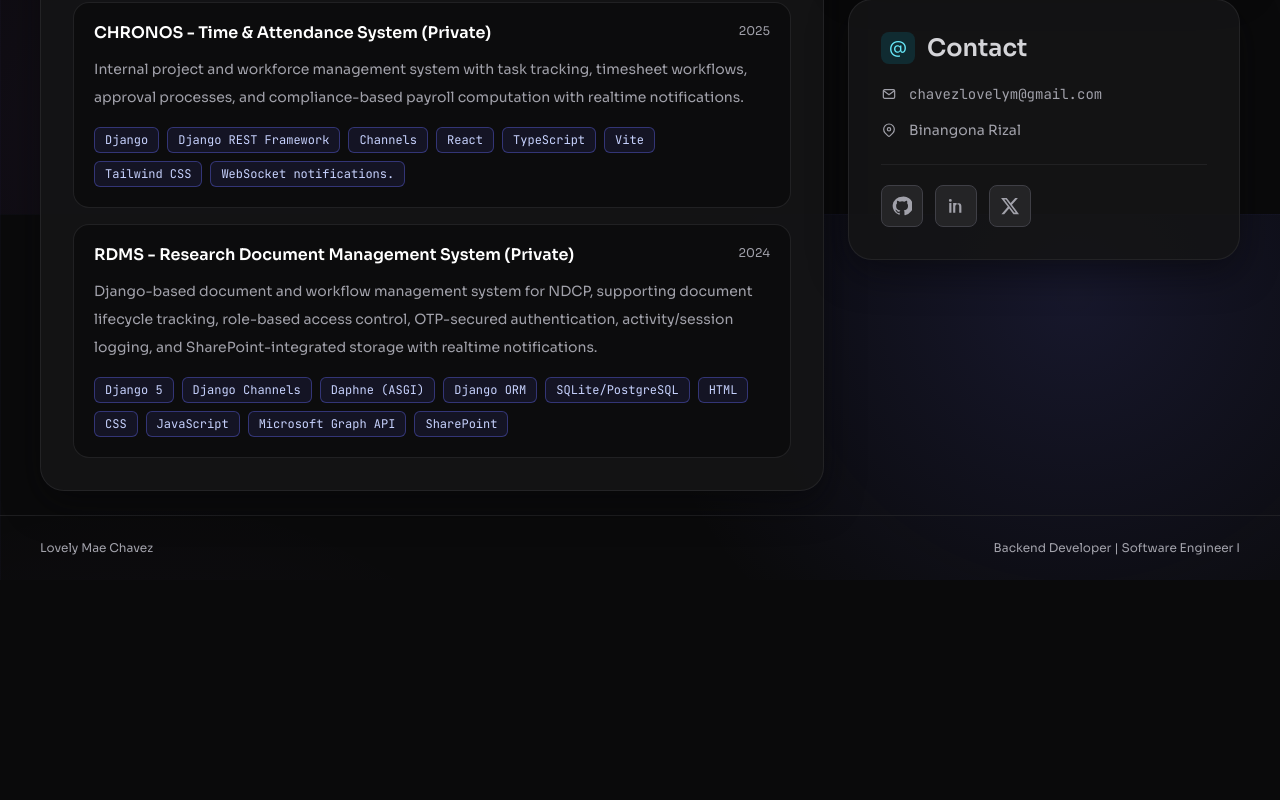
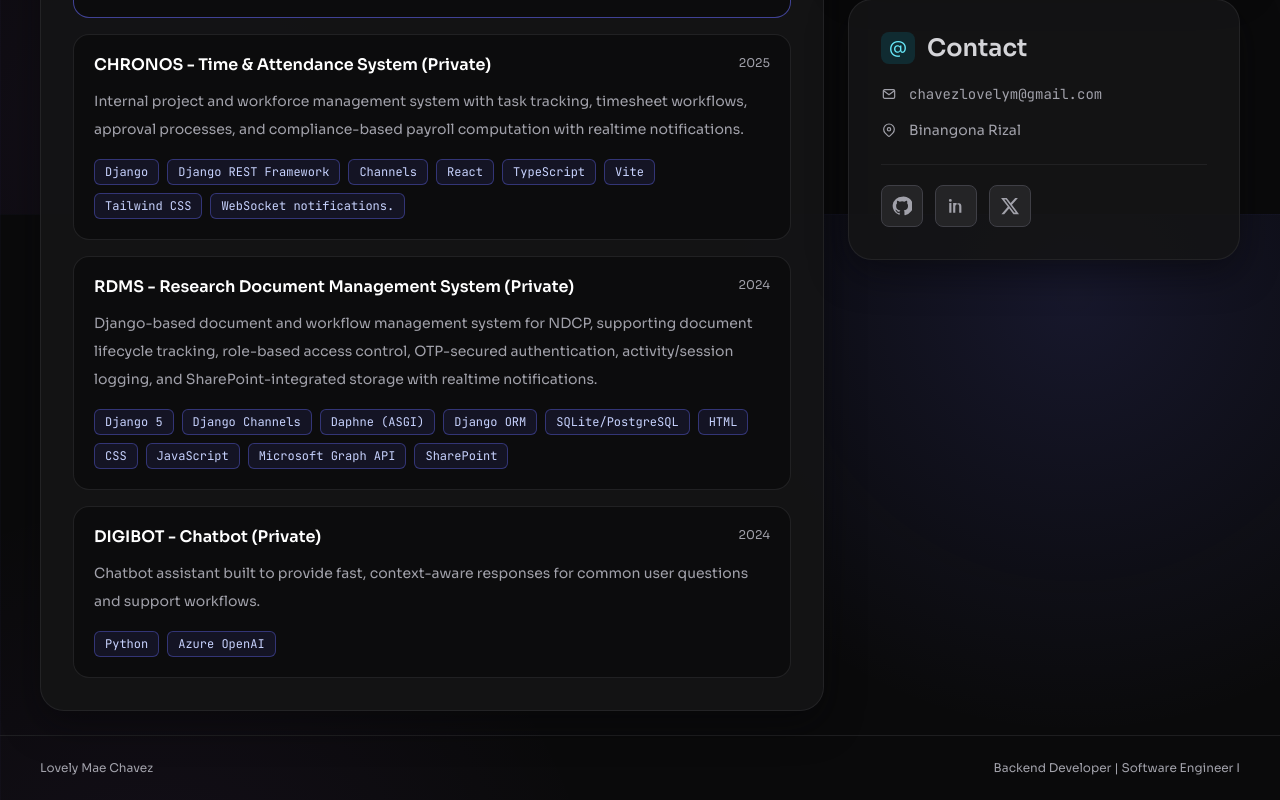
Before and after one commit to MsLovely-dev/lovely-chavez-portfolio, a React (Vite) app: page / in a window 1280 px wide. Shown: the part 1386-2186 px from the top of the page. Before the commit the page ends 1966 px from the top, so only its background shows below. Built offline with nearby package versions, Linux system fonts and the light colour scheme.

Commit message:
added ai chatbot

```diff
--- a/src/App.jsx
+++ b/src/App.jsx
@@ -150,6 +150,7 @@ function App() {
                   My core role is Backend Developer, and I have grown into a Software Engineer I position.
                   I build reliable systems, implement business logic, and support workflow automation,
                   while also contributing to frontend development when end-to-end delivery is required.
+                  I also do AI development, including chatbot solutions.
                 </p>
 
                 <p className="max-w-4xl text-base leading-8 text-muted">
--- a/src/data/portfolioData.js
+++ b/src/data/portfolioData.js
@@ -48,4 +48,13 @@ export const projects = [
       'Stack: React, Vite, Tailwind CSS',
     ],
   },
+  {
+    title: 'DIGIBOT - Chatbot (Private)',
+    image: '/images/projects/booking-placeholder.svg',
+    year: 2024,
+    points: [
+      'Chatbot assistant built to provide fast, context-aware responses for common user questions and support workflows.',
+      'Stack: Python, Azure OpenAI',
+    ],
+  },
 ]
```
